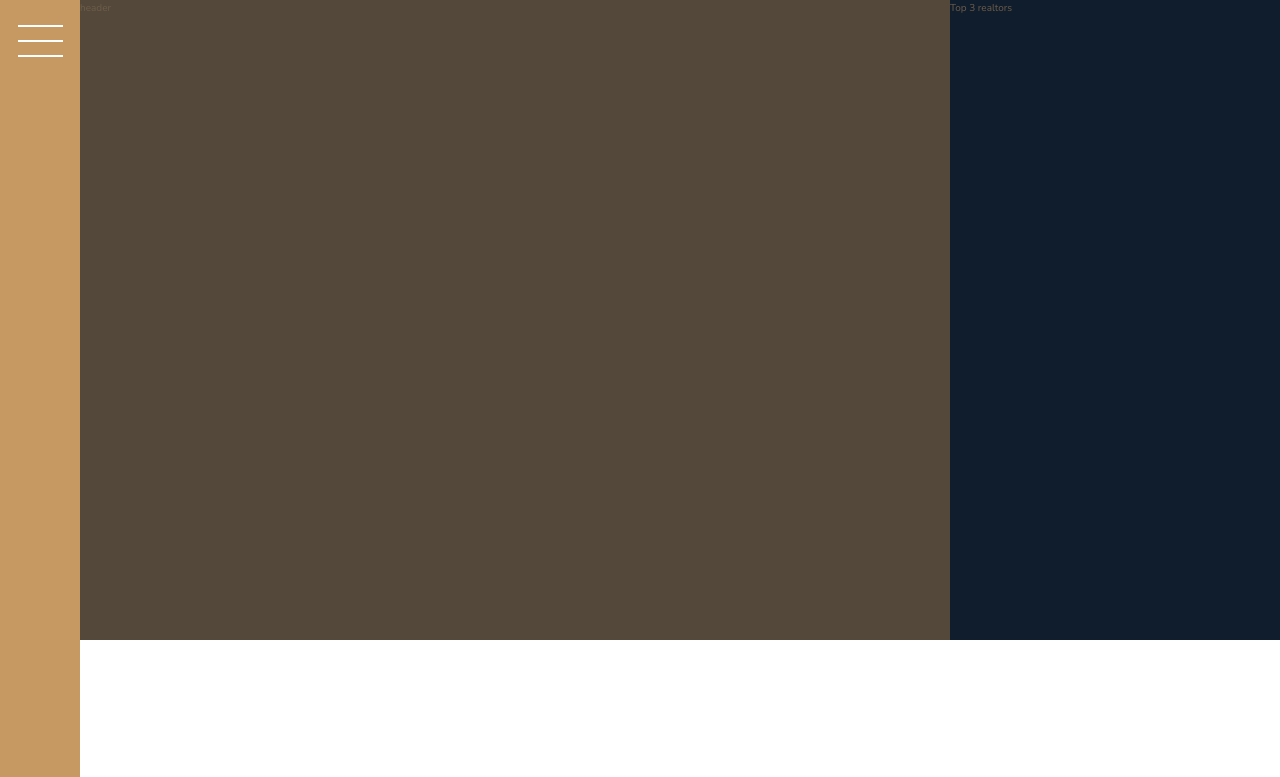
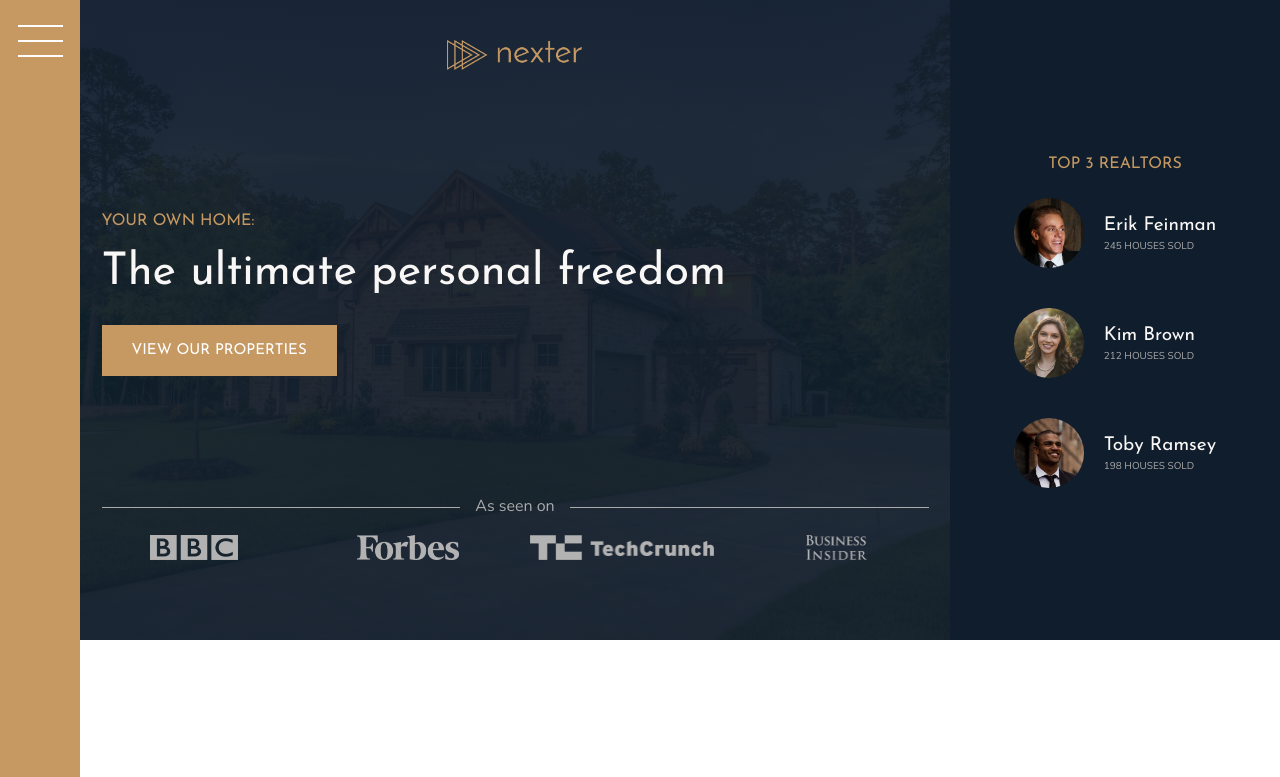
Before and after one commit to SeunSarumi/Nexter, a website: page index.html in a window 1280 px wide. Shown: the top 777 px of the page. Drawn offline with nearby package versions, Linux system fonts and the light colour scheme.

Commit message:
everything finsihed

```diff
--- a/index.html
+++ b/index.html
@@ -18,8 +18,48 @@
     <div class="sidebar">
       <button class="nav-btn"></button>
     </div>
-    <header class="header">header</header>
-    <div class="realtors">Top 3 realtors</div>
+    <header class="header">
+      <img src="img/logo.png" alt="" class="header__logo">
+      <h3 class="heading-3">Your own home:</h3>
+      <h1 class="heading-1">The ultimate personal freedom</h1>
+      <button class="btn header__btn">View our properties</button>
+      <div class="header__seenon-text">As seen on</div>
+      <div class="header__seenon-logos">
+        <img src="img/logo-bbc.png" alt="Seen on logo 1">
+        <img src="img/logo-forbes.png" alt="Seen on logo 2">
+        <img src="img/logo-techcrunch.png" alt="Seen on logo 3">
+        <img src="img/logo-bi.png" alt="Seen on logo 4">
+      </div>
+    </header>
+    <div class="realtors">
+      <h3 class="heading-3">Top 3 Realtors</h3>
+      <div class="realtors__list">
+        <img src="img/realtor-1.jpeg" alt="realtor-1" class="realtors__img">
+        <div class="realtors__details">
+          <h4 class="heading-4 heading-4--light">Erik Feinman</h4>
+          <p class="realtors__sold">245 houses sold</p>
+        </div>
+
+
+
+        <img src="img/realtor-2.jpeg" alt="realtor-2" class="realtors__img">
+        <div class="realtors__details">
+          <h4 class="heading-4 heading-4--light">Kim Brown</h4>
+          <p class="realtors__sold">212 houses sold</p>
+        </div>
+
+
+
+
+        <img src="img/realtor-3.jpeg" alt="realtor-3" class="realtors__img">
+        <div class="realtors__details">
+          <h4 class="heading-4 heading-4--light">Toby Ramsey</h4>
+          <p class="realtors__sold">198 houses sold</p>
+        </div>
+      </div>
+
+      </div>
+    </div>
     <section class="features">
       <div class="feature">
         <svg class="feature__icon">
--- a/sass/_header.scss
+++ b/sass/_header.scss
@@ -1,4 +1,59 @@
 .header {
   background-color: $color-grey-dark-1;
   grid-column: full-start/ col-end 6;
+  background-image: linear-gradient(
+      rgba($color-secondary, 0.93),
+      rgba($color-secondary, 0.93)
+    ),
+    url("../img/hero.jpeg");
+  background-size: cover;
+  background-position: center;
+  padding: 8rem;
+  padding-top: 4rem;
+
+  display: grid;
+  grid-template-rows: 1fr min-content 6rem 1fr;
+  grid-template-columns: max-content;
+  grid-row-gap: 1.5rem;
+  justify-content: center;
+
+  &__logo {
+    height: 3rem;
+    justify-self: center;
+  }
+
+  &__btn {
+    align-self: start;
+    justify-self: start;
+  }
+
+  &__seenon-text {
+    display: grid;
+    grid-template-columns: 1fr max-content 1fr;
+    grid-column-gap: 1.5rem;
+    align-items: center;
+
+    font-size: 1.6rem;
+    color: $color-grey-light-2;
+
+    &::before,
+    &::after {
+      content: "";
+      display: block;
+      height: 1px;
+      background-color: currentColor;
+    }
+  }
+
+  &__seenon-logos {
+    display: grid;
+    grid-template-columns: repeat(4, 1fr);
+    grid-column-gap: 3rem;
+    justify-items: center;
+
+    img {
+      height: 2.5rem;
+      filter: brightness(70%);
+    }
+  }
 }
--- a/sass/_realtors.scss
+++ b/sass/_realtors.scss
@@ -1,4 +1,30 @@
 .realtors {
   background-color: $color-secondary;
   grid-column: col-start 7 / full-end;
+  padding: 3rem;
+  display: grid;
+  align-content: center;
+  justify-content: center;
+  grid-row-gap: 2rem;
+  justify-items: center;
+
+  &__list {
+    display: grid;
+    grid-template-columns: min-content max-content;
+    grid-column-gap: 2rem;
+    grid-row-gap: 5vh;
+    align-items: center;
+  }
+
+  &__img {
+    width: 7rem;
+    border-radius: 50%;
+    display: block;
+  }
+
+  &__sold {
+    text-transform: uppercase;
+    color: $color-grey-light-2;
+    margin-top: -3px;
+  }
 }
--- a/sass/_typography.scss
+++ b/sass/_typography.scss
@@ -5,6 +5,9 @@
 
 .heading-1 {
   @extend %heading;
+  font-size: 4.5rem;
+  color: $color-grey-light-1;
+  line-height: 1;
 }
 
 .heading-2 {
```
Also changed, not shown: css/style.css.
